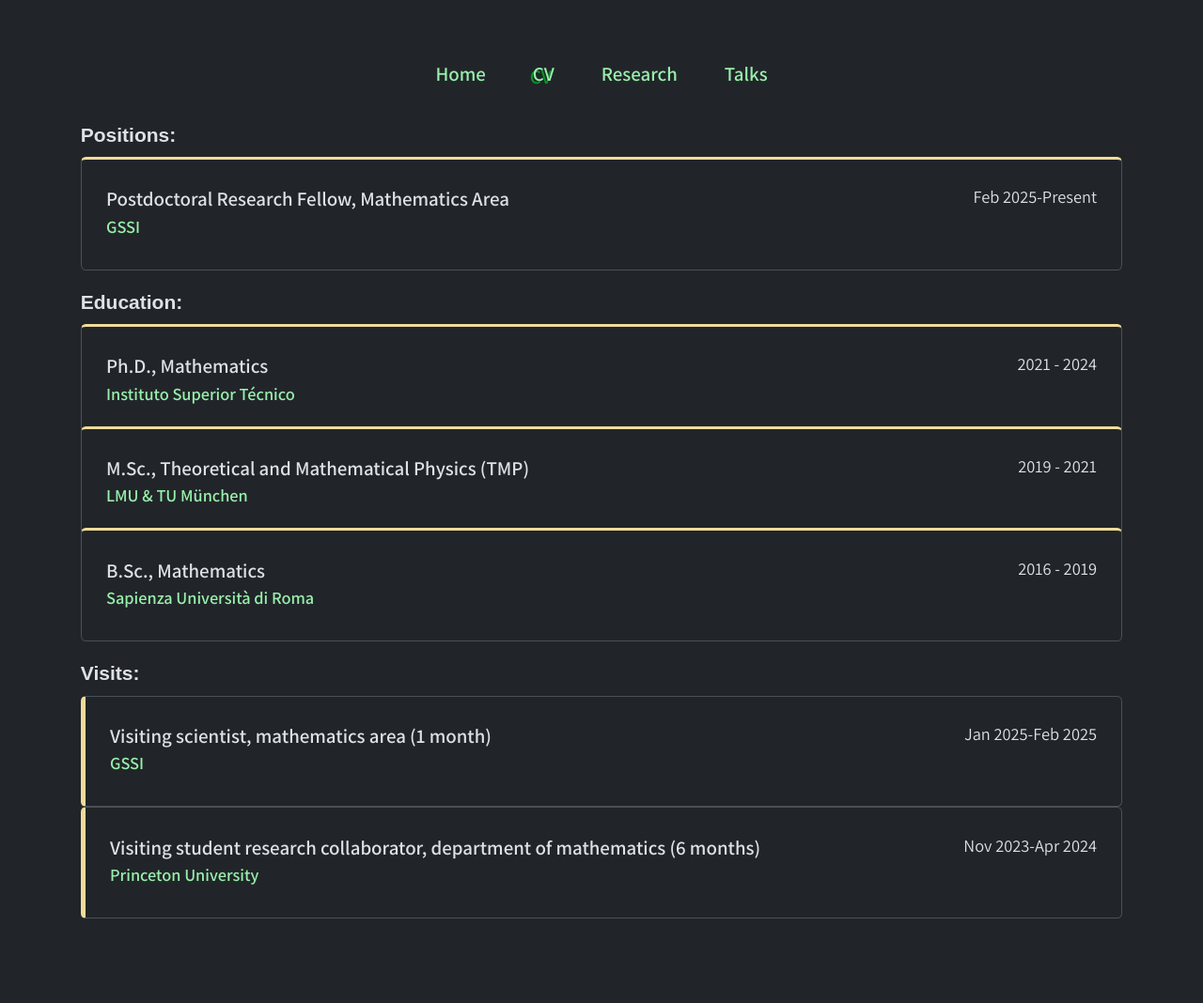
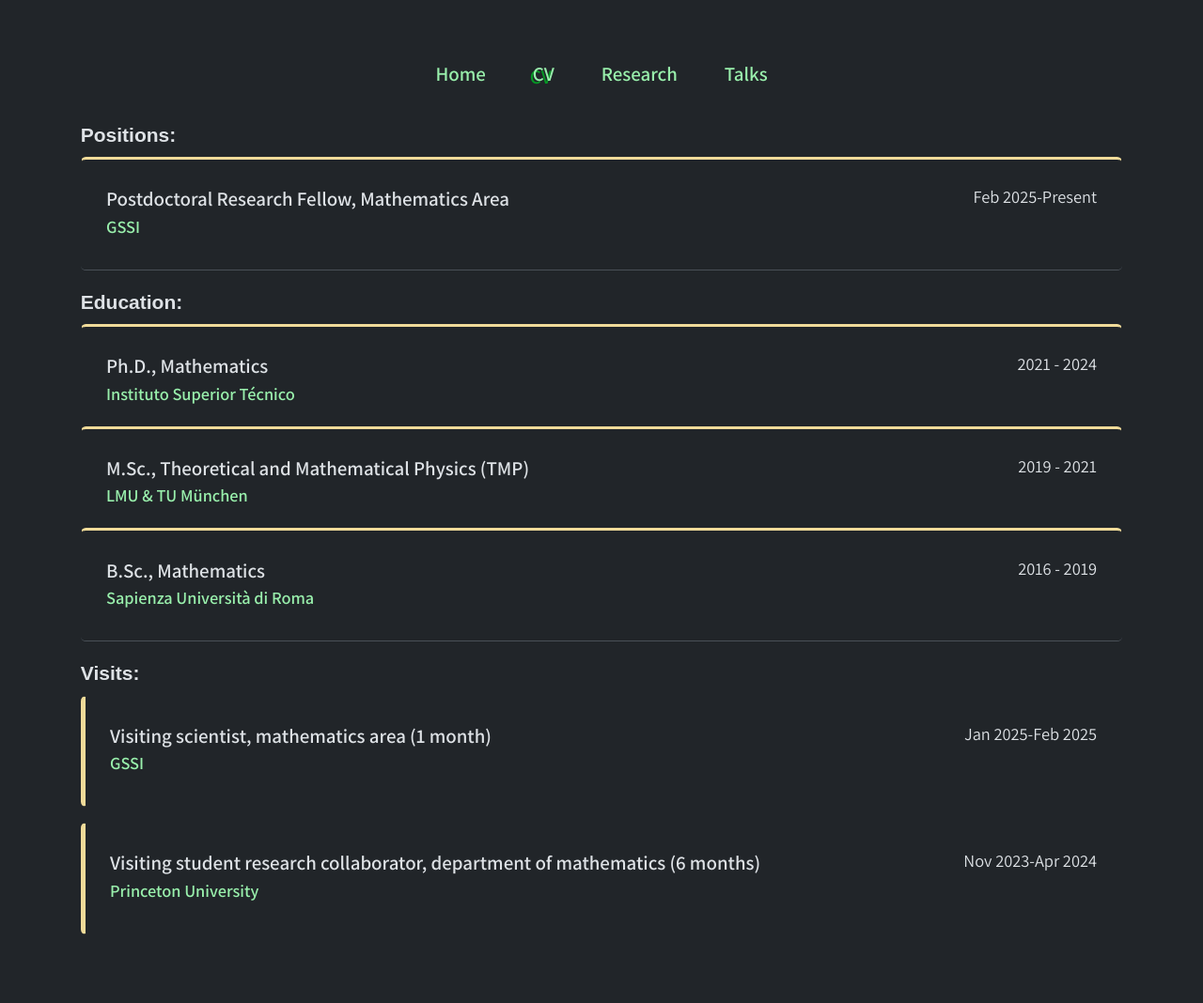
Before and after one commit to flavio-rossetti/flavio-rossetti.github.io, a Jekyll site: the page built from cv.html, in a window 1280 px wide. Shown: the whole page at 94% size. Built offline with Jekyll 4.4.1, drawn with Linux system fonts in a browser that asks for light colours; nearby versions of some CDN libraries; some web fonts are replaced.

Commit message:
graphics cv page

```diff
--- a/_sass/stylecv.scss
+++ b/_sass/stylecv.scss
@@ -74,6 +74,7 @@ html{
     width: 100vw;
     overflow-x: hidden;
 }
+.border-left{border-left:var(--bs-border-width) var(--bs-border-style) var(--bs-border-color)!important;}
 body{font-family:"Assistant", sans-serif;font-optical-sizing:auto;font-weight:400;font-style:normal;}
 .shadowed{text-shadow:-3px 3px #069725;}
 a{text-decoration:none;}
@@ -86,8 +87,8 @@ body{padding-bottom:2.5rem;padding-top:2.5rem;}
 body{padding-bottom:1.5rem;padding-top:1.5rem;}
 }
 .fontweight600{font-weight:600;margin-bottom:0.5%;}
-.li-callout{display:flex;justify-content:space-between;padding:min(1.25rem, 5vw);border-top:3px solid #e9ecef;border-left-width:.25rem;border-radius:.25rem;border-left:1px solid var(--bs-border-color);background-color:var(--bs-body-bg);border-right:1px solid var(--bs-border-color);margin-top:-1%;}
-.li-callout-left{display:flex;justify-content:space-between;padding:min(1.25rem, 5vw);border:1px solid var(--bs-border-color);border-left-width:.25rem;border-radius:.25rem;background-color:var(--bs-body-bg);}
+.li-callout{display:flex;justify-content:space-between;padding:min(1.25rem, 5vw);border-top:3px solid transparent;border-left-width:.25rem;border-radius:.25rem;border-left:1px solid transparent;background-color:var(--bs-body-bg);border-right:1px solid transparent;margin-top:-1%;}
+.li-callout-left{display:flex;justify-content:space-between;padding:min(1.25rem, 5vw);border:1px solid transparent;border-left-width:.25rem;border-radius:.25rem;background-color:var(--bs-body-bg); margin-bottom:1.5%;}
 /*! CSS Used from: Embedded ; media=all */
 @media all{
 .fas{-moz-osx-font-smoothing:grayscale;-webkit-font-smoothing:antialiased;display:var(--fa-display,inline-block);font-style:normal;font-variant:normal;line-height:1;text-rendering:auto;}
--- a/_sass/styleresearch.scss
+++ b/_sass/styleresearch.scss
@@ -54,6 +54,7 @@ button:not(:disabled),[type=button]:not(:disabled){cursor:pointer;}
 }
 .d-inline-block{display:inline-block!important;}
 .border-bottom{border-bottom:var(--bs-border-width) var(--bs-border-style) var(--bs-border-color)!important;}
+.border-left{border-left:var(--bs-border-width) var(--bs-border-style) var(--bs-border-color)!important;}
 .h-100{height:100%!important;}
 .justify-content-center{justify-content:center!important;}
 .mt-3{margin-top:1rem!important;}
```
